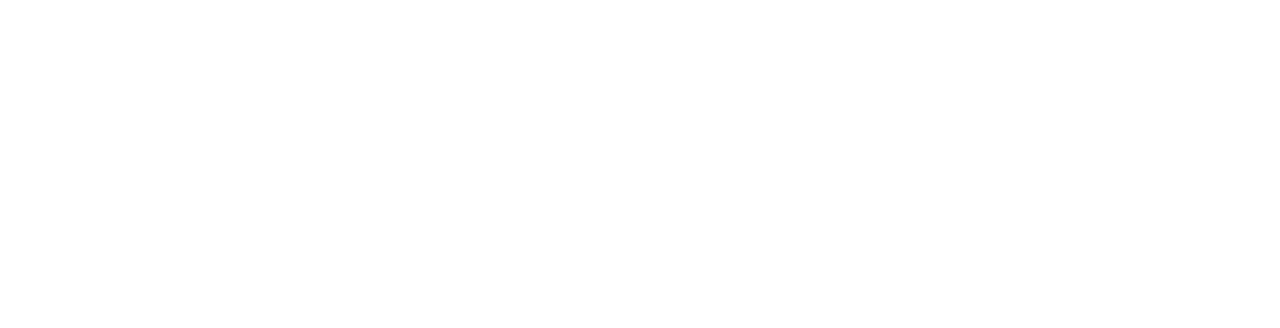
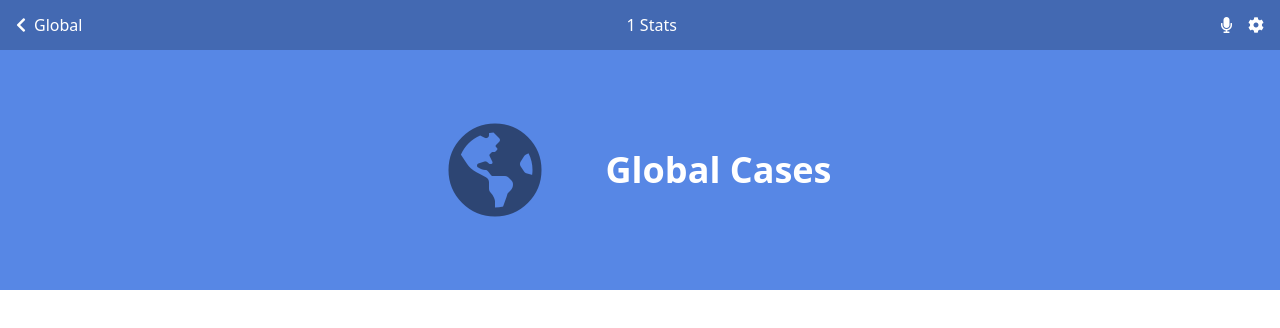
Before and after one commit to Omar-Muhamad/Covid-Stats-Capstone, a React (Create React App) app: page /1 in a window 1280 px wide. Before the commit this address had no page. Shown: the top 328 px of the page. Built offline with nearby package versions, Linux system fonts and the light colour scheme; no server answers.

Commit message:
Add region component, reducer, acrions and render country data

```diff
--- a/src/App.js
+++ b/src/App.js
@@ -8,7 +8,7 @@
     <div className="App">
       <Routes>
         <Route path="/" element={<Home />} />
-        <Route path="Region" element={<Region />} />
+        <Route path="/:country" element={<Region />} />
       </Routes>
     </div>
   );
--- a/src/Components/Header.js
+++ b/src/Components/Header.js
@@ -3,16 +3,16 @@
 import PropTypes from 'prop-types';
 
 const Header = (props) => {
-  const { page } = props;
+  const { page, country } = props;
   const date = DateTime.local().toFormat('yyyy');
   return (
     <>
       {page === 'allCountries' && (
-        <header className="header px-8 bg-[#4369B2]">
+        <header className="header px-4 bg-[#4369B2]">
           <nav className="nav h-[50px] text-white flex justify-between items-center font-medium">
             <h2>{date}</h2>
             <h2>Global Covid 19 Stats</h2>
-            <div className="flex gap-8">
+            <div className="flex gap-4">
               <i className="fas fa-microphone" />
               <i className="fas fa-cog" />
             </div>
@@ -20,14 +20,14 @@
         </header>
       )}
       {page === 'region' && (
-        <header className="header px-8 bg-[#4369B2]">
+        <header className="header px-4 bg-[#4369B2]">
           <nav className="nav h-[50px] text-white flex justify-between items-center font-medium ">
-            <Link to="/">
+            <Link to="/" className="flex gap-2 items-center">
               <i className="fas fa-chevron-left" />
               <h2>Global</h2>
             </Link>
-            <h2>Regional Covid 19 Stats</h2>
-            <div>
+            <h2>{`${country} Stats`}</h2>
+            <div className="flex gap-4">
               <i className="fas fa-microphone" />
               <i className="fas fa-cog" />
             </div>
@@ -40,10 +40,12 @@
 
 Header.defaultProps = {
   page: '',
+  country: '',
 };
 
 Header.propTypes = {
   page: PropTypes.string,
+  country: PropTypes.string,
 };
 
 export default Header;
--- a/src/Components/Home.js
+++ b/src/Components/Home.js
@@ -1,8 +1,9 @@
 import { useEffect, useState } from 'react';
 import { useDispatch, useSelector } from 'react-redux';
+import { Link } from 'react-router-dom';
 import Loading from './Loading';
 import Header from './Header';
-import getCountries from '../Redux/asyncActions';
+import { getCountries } from '../Redux/asyncActions';
 
 const Home = () => {
   const allCountries = useSelector((state) => state.allCountries.data);
@@ -10,7 +11,9 @@
   const [countries, setContries] = useState({});
   const dispatch = useDispatch();
   useEffect(() => {
-    dispatch(getCountries());
+    const abort = new AbortController();
+    dispatch(getCountries(abort));
+    return () => abort.abort();
   }, []);
 
   useEffect(() => {
@@ -32,19 +35,20 @@
         </div>
       </section>
       <section className="countriesStats">
-        <h2 className="bg-[#35548B] py-[4px] px-8 text-white font-medium">
+        <h2 className="bg-[#35548B] py-[4px] px-4 text-white font-medium">
           Stats by country
         </h2>
-        <ul className="grid grid-cols-2 justify-items-end text-right">
-          {loading === 'success' && (Object.entries(countries).map(([key, value]) => (
-            <li key={key} className="country grid w-full p-4 text-white">
-              <i className="far fa-arrow-alt-circle-right fa-lg" />
-              <i className="fas fa-map-marker-alt fa-5x text-[#2D4573] justify-self-center" />
-              <h2 className=" text-xl font-bold">{value.name}</h2>
-              <h2>{`${value.today_confirmed} Cases`}</h2>
+        <ul className="grid grid-cols-2 justify-items-end text-right bg-[#4972be]">
+          {loading === 'success' && Object.entries(countries).map(([key, value]) => (
+            <li key={key} className="country w-full p-4 text-white">
+              <Link to={value.name} className="w-full grid">
+                <i className="far fa-arrow-alt-circle-right fa-lg" />
+                <i className="fas fa-map-marker-alt fa-5x text-[#2D4573] justify-self-center" />
+                <h2 className=" text-xl font-bold">{value.name}</h2>
+                <p>{`${value.today_confirmed} Cases`}</p>
+              </Link>
             </li>
-          ))
-          )}
+          ))}
         </ul>
       </section>
     </>
--- a/src/Components/Region.js
+++ b/src/Components/Region.js
@@ -1,14 +1,42 @@
+import { useEffect, useState } from 'react';
+import { useDispatch, useSelector } from 'react-redux';
+import { useParams } from 'react-router';
+import { getRegion } from '../Redux/asyncActions';
+import Loading from './Loading';
 import Header from './Header';
 
-const Region = () => (
-  <>
-    <Header page="region" />
-    <section className="hero">
-      <div className="allCountries">
-        <h2>Global Covid 19 Cases</h2>
-      </div>
-    </section>
-  </>
-);
+const Region = () => {
+  const region = useSelector((state) => state.region.data);
+  const loading = useSelector((state) => state.region.loading);
+  const [countryData, setCountryData] = useState({});
+  const { country } = useParams();
+  const dispatch = useDispatch();
+  useEffect(() => {
+    const abort = new AbortController();
+    dispatch(getRegion(country, abort));
+    return () => abort.abort();
+  }, []);
+  useEffect(() => {
+    if (loading === 'success') {
+      const data = Object.values(region.dates)[0].countries;
+      setCountryData((data)[Object.keys((data))[0]]);
+    }
+  }, [region]);
+  return (
+    <>
+      {loading === 'loading' && <Loading />}
+      <Header page="region" country={country} />
+      <section className="hero px-8 bg-[#5787E5] text-white h-[15rem] flex justify-center items-center gap-16">
+        <i className="fas fa-globe-americas fa-6x text-[#2D4573]" />
+        <div className="CountryStats">
+          <h2 className="text-4xl font-bold text-center">Global Cases</h2>
+          <p className="text-lg text-center">
+            {loading === 'success' && `${countryData.today_confirmed} Cases`}
+          </p>
+        </div>
+      </section>
+    </>
+  );
+};
 
 export default Region;
--- a/src/Redux/asyncActions.js
+++ b/src/Redux/asyncActions.js
@@ -4,19 +4,33 @@
   getCountriesSuccess,
   getCountriesFailure,
 } from './allCountries/allCountries';
+import {
+  getRegionRequest,
+  getRegionSuccess,
+  getRegionFailure,
+} from './region/region';
 
 export const date = DateTime.local().minus({ hours: 3 }).toFormat('yyyy-LL-dd');
-const url = `https://api.covid19tracking.narrativa.com/api/${date}`;
 
-const getCountries = () => async (dispatch) => {
+export const getCountries = (abort) => async (dispatch) => {
+  const url = `https://api.covid19tracking.narrativa.com/api/${date}`;
   dispatch(getCountriesRequest());
   try {
-    const response = await fetch(url);
+    const response = await fetch(url, { signal: abort.signal });
     const data = await response.json();
     dispatch(getCountriesSuccess(data));
   } catch (err) {
     dispatch(getCountriesFailure(err));
   }
 };
-
-export default getCountries;
+export const getRegion = (country, abort) => async (dispatch) => {
+  const url = `https://api.covid19tracking.narrativa.com/api/${date}/country/${country}`;
+  dispatch(getRegionRequest());
+  try {
+    const response = await fetch(url, { signal: abort.signal });
+    const data = await response.json();
+    dispatch(getRegionSuccess(data));
+  } catch (err) {
+    dispatch(getRegionFailure(err));
+  }
+};
--- a/src/Redux/configreStore.js
+++ b/src/Redux/configreStore.js
@@ -4,11 +4,13 @@
 import thunk from 'redux-thunk';
 import logger from 'redux-logger';
 import allCountriesReducer from './allCountries/allCountries';
+import regionReducer from './region/region';
 
 const composeEnhancers = window.__REDUX_DEVTOOLS_EXTENSION_COMPOSE__ || compose;
 
 const reducers = combineReducers({
   allCountries: allCountriesReducer,
+  region: regionReducer,
 });
 
 const store = createStore(
--- /dev/null
+++ b/src/Redux/region/region.js
@@ -0,0 +1,45 @@
+const GET_REGION_REQUEST = 'GET_REGION_REQUEST';
+const GET_REGION_SUCCESS = 'GET_REGION_SUCCESS';
+const GET_REGION_FAILURE = 'GET_REGION_FAILURE';
+
+export const getRegionRequest = () => ({
+  type: GET_REGION_REQUEST,
+});
+
+export const getRegionSuccess = (data) => ({
+  type: GET_REGION_SUCCESS,
+  data,
+});
+
+export const getRegionFailure = (error) => ({
+  type: GET_REGION_FAILURE,
+  error,
+});
+
+const initialState = {};
+
+const regionReducer = (state = initialState, action) => {
+  switch (action.type) {
+    case GET_REGION_REQUEST:
+      return {
+        ...state,
+        loading: 'loading',
+      };
+    case GET_REGION_SUCCESS:
+      return {
+        ...state,
+        loading: 'success',
+        data: action.data,
+      };
+    case GET_REGION_FAILURE:
+      return {
+        ...state,
+        loading: 'failed',
+        error: action.error,
+      };
+    default:
+      return state;
+  }
+};
+
+export default regionReducer;
--- a/src/index.css
+++ b/src/index.css
@@ -13,10 +13,7 @@
   -moz-osx-font-smoothing: grayscale;
 }
 
-.country {
-  background-color: #446ab3;
-}
-
-.country:nth-child(even) {
+.country:nth-child(4n+2),
+.country:nth-child(4n+3) {
   background-color: #3e61a6;
 }
```
